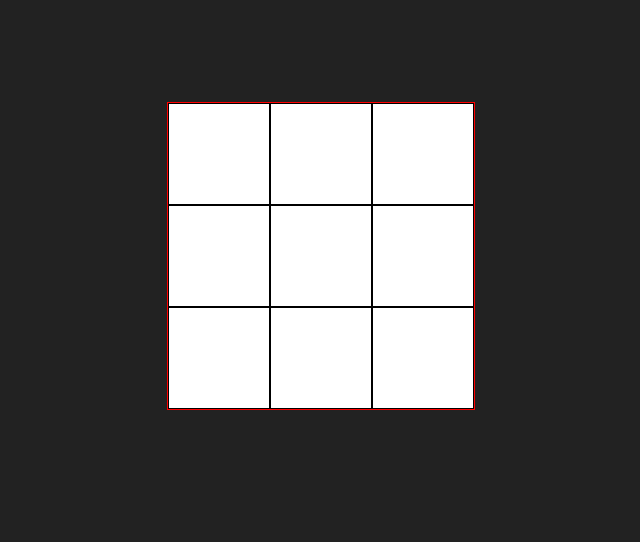
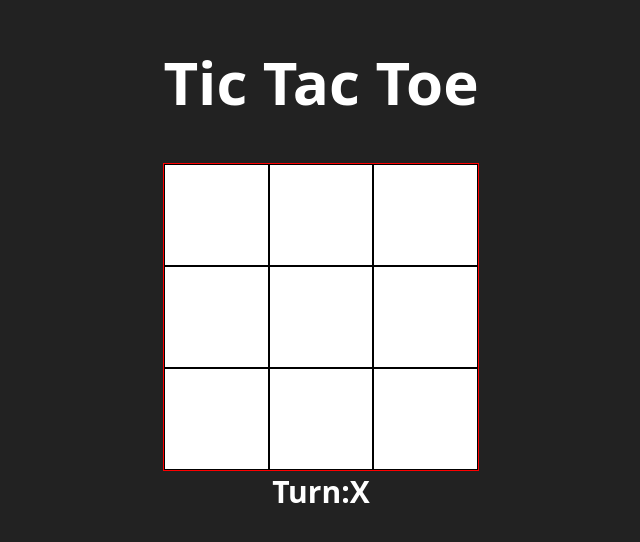
Before and after one commit to fberroeta/react-practice, a React (Vite) app in the folder projects/02-tic-tac-toe/: page / in a window 1280 px wide. Shown: the part 144-686 px from the top of the page, without its empty margins (319-959 px from the left). Built offline with nearby package versions, Linux system fonts and the light colour scheme.

Commit message:
Added reset logic

```diff
--- a/projects/02-tic-tac-toe/src/App.css
+++ b/projects/02-tic-tac-toe/src/App.css
@@ -3,7 +3,6 @@
   margin: 0 auto;
   padding: 2rem;
   text-align: center;
-  color: blue;
   font-weight: 700;
   font-size: 30px;
 }
@@ -22,4 +21,5 @@
 }
 .board-square span {
   line-height: 100px;
+  color: blue;
 }
--- a/projects/02-tic-tac-toe/src/App.jsx
+++ b/projects/02-tic-tac-toe/src/App.jsx
@@ -8,33 +8,69 @@ import { checkWinner } from './service/checkWinner';
 import './App.css';
 
 function App() {
-  //Board data array
-  const initialBoard = new Array(9).fill(null)
+  //Read data from the storage if exists or use an empty board
+  const localBoard = window.localStorage.getItem('board');
+  const localTurn = window.localStorage.getItem('turn')
+
+  const initialBoard = localBoard
+    ? JSON.parse(localBoard)
+    : new Array(9).fill(null);
+  //Turn data from storage
+  const initialTurn = localTurn
+        ?localTurn
+        :'X'
+
   const [board, setBoard] = useState(initialBoard);
-  const [turn, setTurn] = useState('X');
-  const [winner,setWinner] = useState(null)
+  const [turn, setTurn] = useState(initialTurn);
+  const initialWinner = null
+  const [winner, setWinner] = useState(initialWinner);
+
+  //Game logic
+  const resetGame = () =>{
+    window.localStorage.removeItem('board')
+    window.localStorage.removeItem('turn')
+    setBoard(()=>new Array(9).fill(null))
+    setWinner(()=>null)
+    setTurn(()=>'X')
+
+  }
 
   const onBoardChange = (index) => {
     const newBoard = [...board];
     newBoard[index] = turn;
     setBoard(newBoard);
     const winner = checkWinner(newBoard);
-    if(winner){
-      setWinner(winner)
-    }else if(newBoard.every(value=>value!=null))
-    {setWinner('draw')}
-    setTurn(turn === 'X' ? 'O' : 'X');
+    if (winner) {
+      setWinner(winner);
+    } else if (newBoard.every((value) => value != null)) {
+      setWinner('draw');
+    }
+
+    //Cambio de turno// Turn shift
+    const newTurn = turn === 'X' ? 'O' : 'X';
+    setTurn(newTurn);
+
+    //TODO: Save game in localstorage
+    window.localStorage.setItem('board', JSON.stringify(newBoard));
+    window.localStorage.setItem('turn', newTurn);
   };
 
   return (
     <>
-    <Dialog winner={winner} setBoard={setBoard} setWinner={setWinner} initialBoard={initialBoard}/>
+      <Dialog
+        winner={winner}
+        resetGame={resetGame}
+      />
+      <h1>Tic Tac Toe</h1>
       <section className="board">
         {board.map((square, index) => (
-        <Square onChange={onBoardChange} key={index} index={index}>
+          <Square winner={winner} onChange={onBoardChange} key={index} index={index}>
             {square}
           </Square>
         ))}
+      </section>
+      <section className='turn-section'>
+        <span>Turn:{turn}</span>
       </section>
     </>
   );
--- a/projects/02-tic-tac-toe/src/components/Dialog.jsx
+++ b/projects/02-tic-tac-toe/src/components/Dialog.jsx
@@ -1,7 +1,6 @@
-const Dialog = ({winner, setBoard,setWinner, initialBoard}) => {
+const Dialog = ({winner,resetGame}) => {
     const dialogHandler = () =>{
-        setBoard(initialBoard)
-        setWinner(false)
+        resetGame();
       }
 
     const dialogMessage = winner=='draw'?'Draw':'The winner is ' + winner
--- a/projects/02-tic-tac-toe/src/components/Square.jsx
+++ b/projects/02-tic-tac-toe/src/components/Square.jsx
@@ -1,7 +1,7 @@
-const Square = ({index,onChange,children}) => {
+const Square = ({index,onChange,children, winner}) => {
 
   const handleClick = ()=> {
-    onChange(index)
+    winner??onChange(index)
   }
 
   return (
```
Lines whose indentation alone changed are shown as unchanged.
